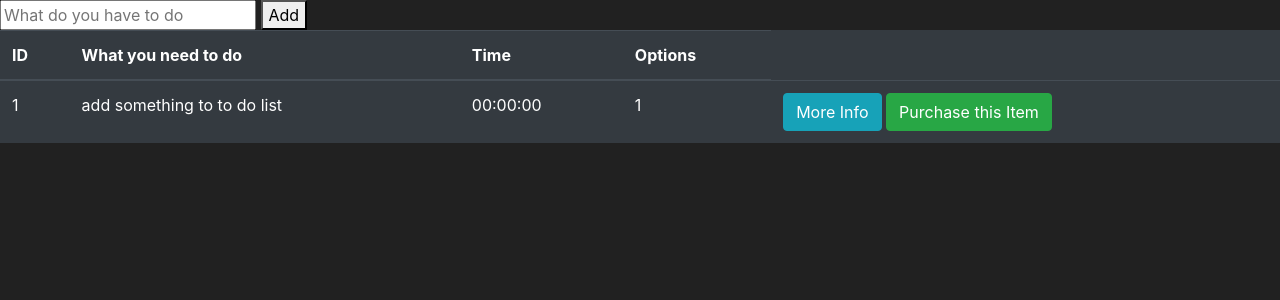
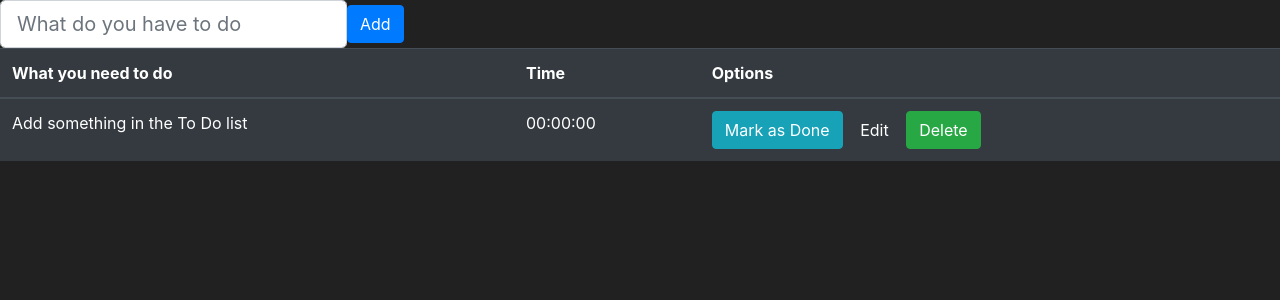
Before and after one commit to DibyaSadhukhan/Flask_mini_projects, a Flask app: page / in a window 1280 px wide. Shown: the part 112-412 px from the top of the page. Run offline with Flask 2, Linux system fonts and the light colour scheme; data comes from the database, SQL or seed files in the repository; some libraries are stand-ins or nearby versions.

Commit message:
basic optimizations

```diff
--- a/1.To-Do-list/Templates/index.html
+++ b/1.To-Do-list/Templates/index.html
@@ -6,15 +6,14 @@
   TO DO LIST
 {% endblock %}
 {% block content %}
- <form action="{{ url_for('home')}}" method="post">
-    <input type="text" name="title" id="To_do_item" placeholder="What do you have to do">
-    <button type="submit" class="addBtn">Add</button>
+ <form class="form-inline" action="{{ url_for('home')}}" method="post">
+    <input class="form-control form-control-lg" type="text" name="title" id="To_do_item" placeholder="What do you have to do">
+    <button type="submit" class="btn btn-primary">Add</button>
   </form>
 <table class="table table-hover table-dark">
         <thead>
             <tr>
                 <!-- Your Columns HERE -->
-                <th scope="col">ID</th>
                 <th scope="col">What you need to do</th>
                 <th scope="col">Time</th>
                 <th scope="col">Options</th>
@@ -22,15 +21,19 @@
         </thead>
         <tbody>
             <!-- Your rows inside the table HERE: -->
-            {% for item in list %}
+            {% for item in items%}
                 <tr>
-                    <td>{{ item.id }}</td>
                     <td>{{ item.task }}</td>
                     <td>{{ item.Time }}</td>
-                    <td>{{ item.active }}</td>
                     <td>
-                        <button class="btn btn-outline btn-info">More Info</button>
-                        <button class="btn btn-outline btn-success">Purchase this Item</button>
+                        {% if item.active%}
+                        <button class="btn btn-outline btn-info">Mark as Done</button>
+                        <button type="button" class="btn btn-dark">Edit</button>
+                        <button class="btn btn-outline btn-success">Delete</button>
+                        {% else %}
+                        <button class="btn btn-outline btn-info">Mark as Done</button>
+                        <button class="btn btn-outline btn-success">Delete</button>
+                        {% endif %}
                     </td>
                 </tr>
             {% endfor %}
--- a/1.To-Do-list/app.py
+++ b/1.To-Do-list/app.py
@@ -1,5 +1,6 @@
 import flask
 import flask_sqlalchemy
+from datetime import datetime
 app = flask.Flask(__name__, template_folder="Templates")
 app.config['SQLALCHEMY_DATABASE_URI'] = 'sqlite:///todo.db'
 db= flask_sqlalchemy.SQLAlchemy(app)
@@ -18,11 +19,19 @@ class item(db.Model):
 def home():
     if flask.request.method == 'POST':
         next_todo=flask.request.form['title']
-        print(next_todo)
-        list=item.query.all()
-        return (flask.render_template('index.html',list=list))
+        #print(next_todo)
+        now = datetime.now()
+        current_time = now.strftime("%H:%M:%S")
+        db.session.add(item(task=next_todo,Time=current_time,active=1))
+        db.session.commit()
+        Lists=item.query.all()
+        print(Lists)
+        return (flask.render_template('index.html',items=reversed(Lists)))
     else:
-        list=item.query.all()
-        return (flask.render_template('index.html',list=list))
+        item.query.delete()
+        db.session.add(item(task="Add something in the To Do list",Time="00:00:00",active=1))
+        db.session.commit()
+        Lists=item.query.all()
+        return (flask.render_template('index.html',items=Lists))
 if __name__=='__main__':
     app.run(debug=True)
```
Also changed, not shown: 1.To-Do-list/todo.db.
